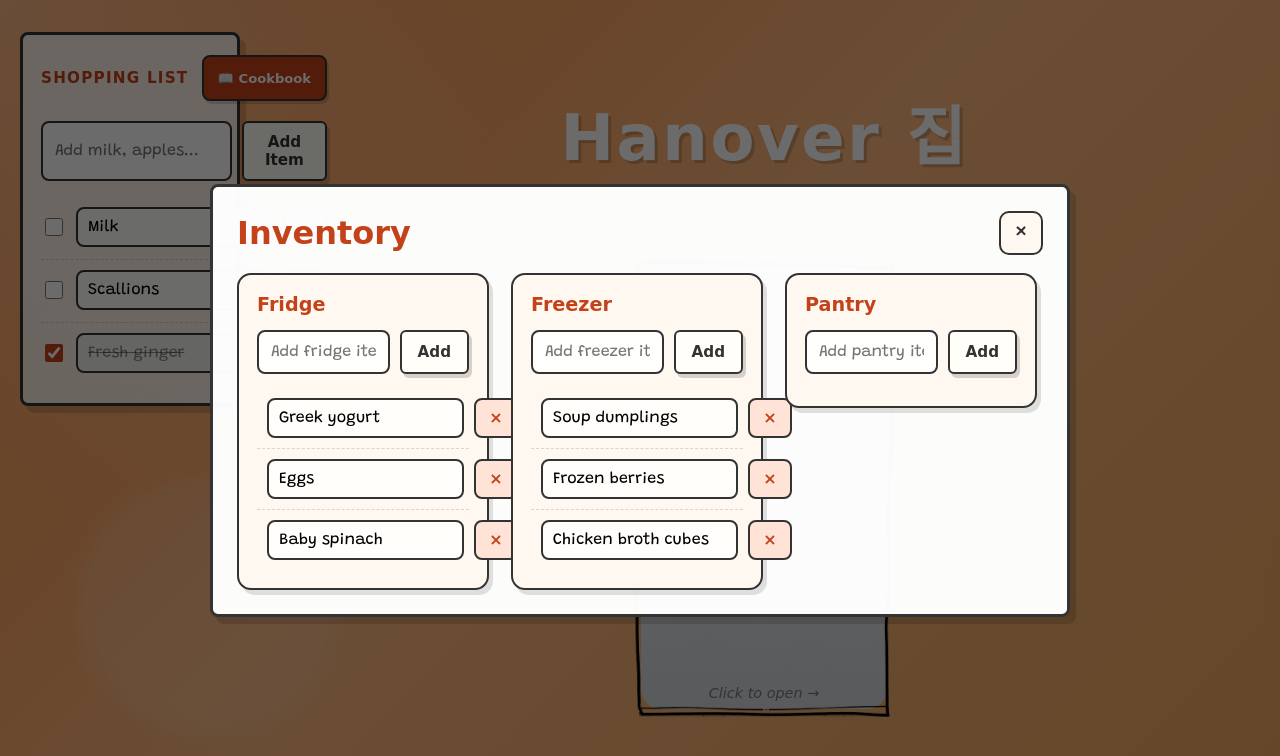
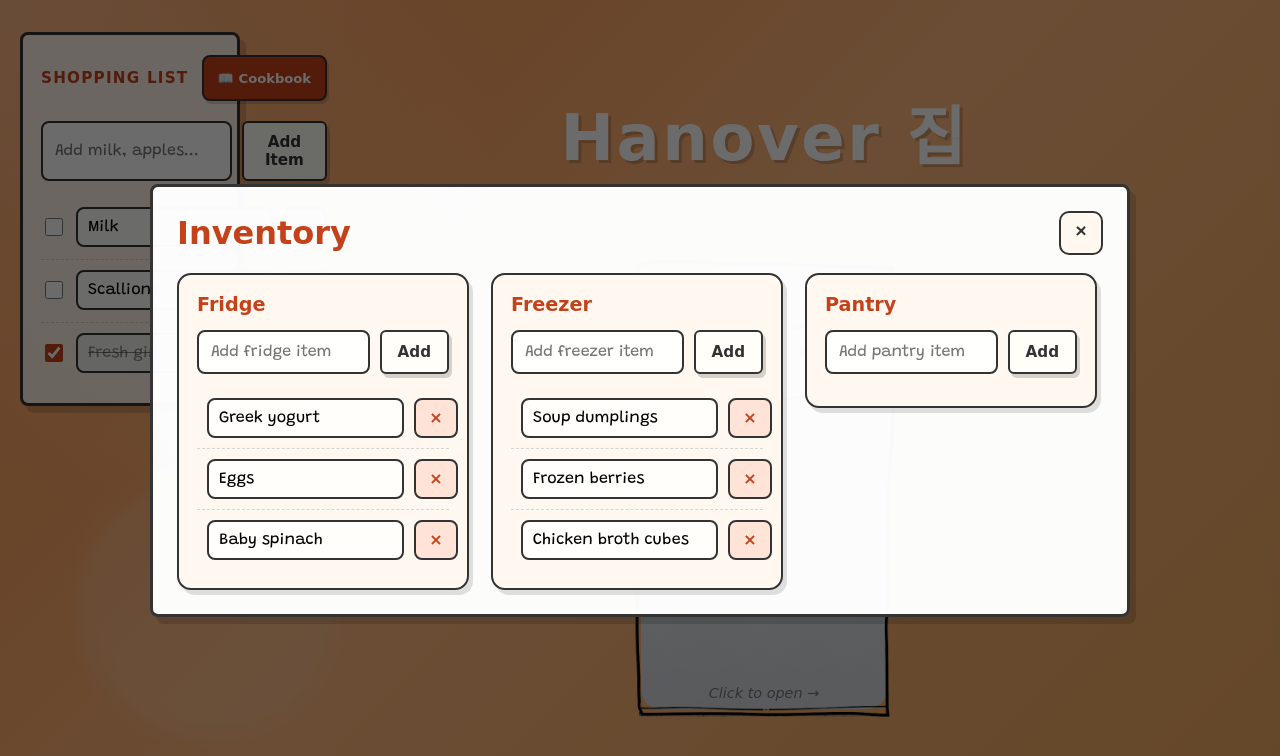
Before and after one commit to John-Chin/halmoni_cookbook, a website: page index.html in a window 1280 px wide. Both pictures are taken after a click on the button "Click to open →". Drawn offline with Linux system fonts and the light colour scheme; no server answers; a web font is replaced by a local one.

Commit message:
resized modal card

```diff
--- a/css/home.css
+++ b/css/home.css
@@ -215,7 +215,7 @@ body.home-page {
 }
 
 .modal-card {
-  width: min(860px, 100%);
+  width: min(980px, 100%);
   max-height: min(88vh, 900px);
   padding: 24px;
   background: rgba(255, 255, 255, 0.98);
```
